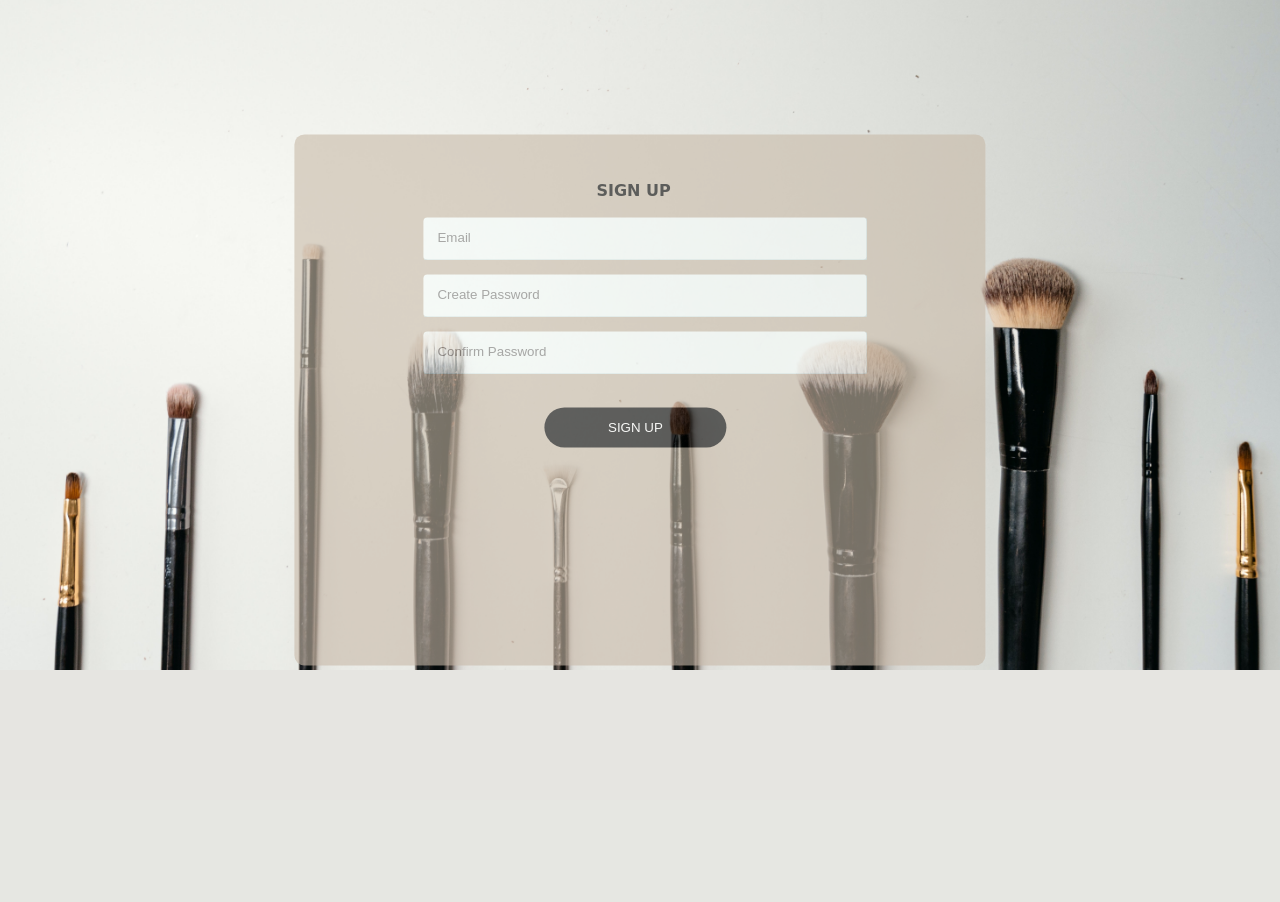
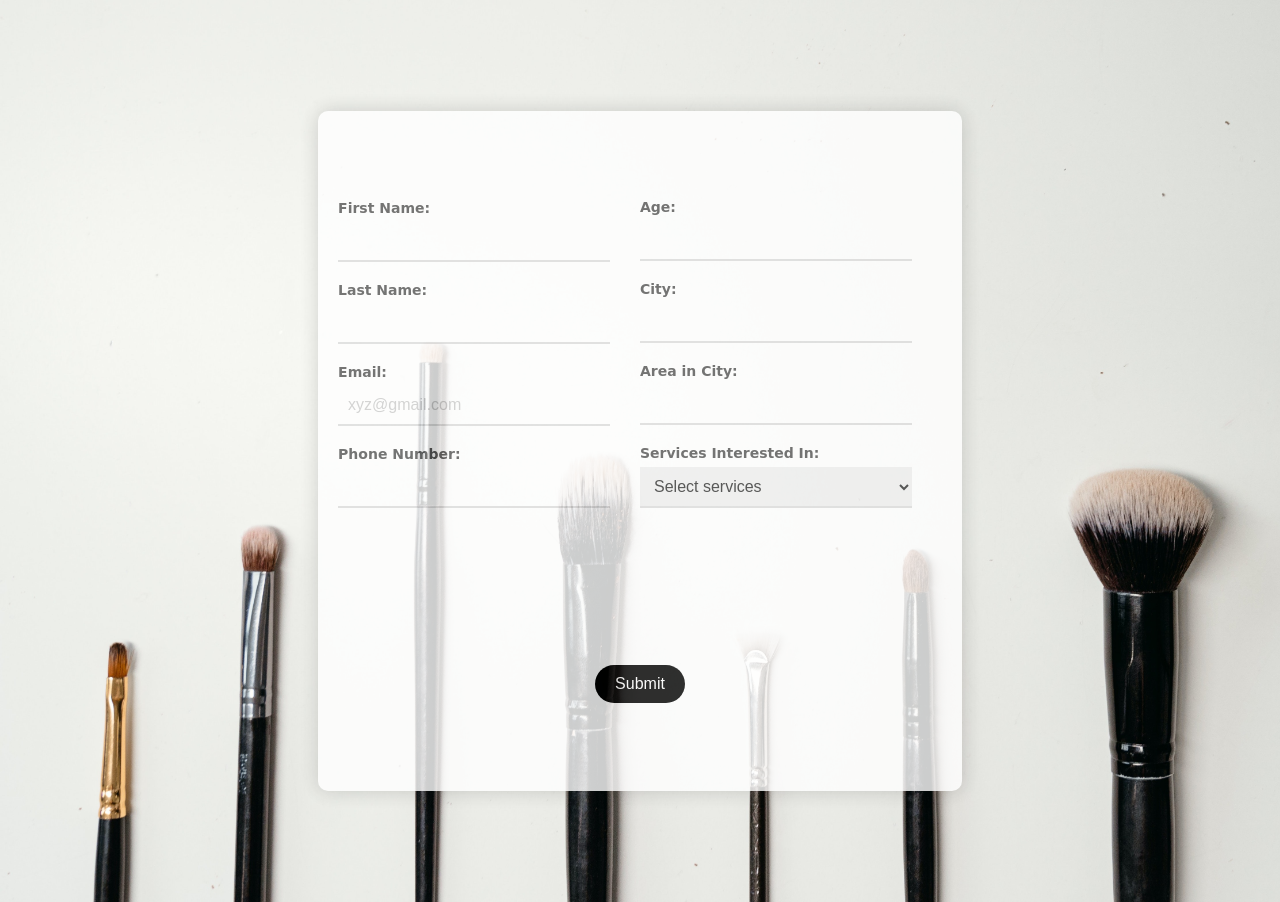
Before and after one commit to VAISHALI-NILE/SereneBeauty, a PHP site: page /signUp.html in a window 1280 px wide. Before the commit the page ends 670 px from the top, so only its background shows below. Run offline with PHP 8.4, Linux system fonts and the light colour scheme.

Commit message:
login sign up form updated

```diff
--- a/signUp.html
+++ b/signUp.html
@@ -1,20 +1,52 @@
 <!DOCTYPE html>
 <html>
 <head>
-        <title>SereneBeauty-SignUp</title>
+  <title>Beauty Salon Registration Form</title>
   <link rel="stylesheet" href="signup_style.css">
 </head>
-    <body >
-        <img id="sign-up-img" src="images\login-img.jpg" width="104%" height="104%">
-        <div id="signup-div">
-            <h4 id="signup-head">SIGN UP</h4><br>
-            <br><br>
-            <form>
-                <input id="input" type="email" name="email" placeholder="Email"><br><br><br>
-                <input id="input" type="password" name="password" placeholder="Create Password"><br><br><br>
-                <input id="input" type="password" name="confirmPassword " placeholder="Confirm Password"><br><br><br>
-                <input id="signup-btn" type="submit" name="sign-up-btn" value="SIGN UP">
+<body>
+  <div class="container">
+    <form action="#" method="POST">
+    <div class="form-container">
+      <div class="form-column">
+        <label for="first-name">First Name:</label>
+        <input class="form-input" type="text" name="first-name" required>
+
+        <label for="last-name">Last Name:</label>
+        <input class="form-input" type="text"  name="last-name" required>
+
+        <label for="email">Email:</label>
+        <input class="form-input" type="email" placeholder="xyz@gmail.com" name="email" required>
+        <label for="phone">Phone Number:</label>
+        <input class="form-input" type="tel"  name="phone" required>
+      </div>
+
+      <div class="form-column">
+
+
+        <label for="age">Age:</label>
+        <input class="form-input" type="number"  name="age" required>
+
+
+        <label for="city">City:</label>
+        <input class="form-input" type="text" name="city" required>
+
+        <label for="area">Area in City:</label>
+        <input class="form-input" type="text"  name="area" required>
+
+        <label for="services">Services Interested In:</label>
+        <select class="form-input" name="services" required>
+          <option  value="">Select services</option>
+          <option value="haircut">Haircut</option>
+          <option value="manicure">Manicure</option>
+          <option value="pedicure">Pedicure</option>
+          <option value="facial">Facial</option>
+        </select>
+      </div>
+      <div class="form-submit">
+        <button type="submit">Submit</button>
+      </div>
+    </div>
     </form>
-        </div>
   </body>
   </html>
--- a/signup_style.css
+++ b/signup_style.css
@@ -1,53 +1,107 @@
-body{
-  font-family:Bradley Hand,cursive;
-  overflow:hidden ;
-  background-color: #e6e5e1;
-}
-#signup-div{
-  background-color: #c8baa8;
-  height: 60%;
-  width: 50%;
-  position: absolute;
-  top: 50%;
-  left: 50%;
-  transform: translate(-50%, -50%);
-  padding: 2%;
-  border-radius: 10px;
-  opacity: 0.6;
+body {
+  margin: 0;
+  padding: 0;
+  background-image: url('images/login-img.jpg');
+  background-repeat: no-repeat;
+  background-size: cover;
+  font-family: Bradley Hand, cursive;
 }
 
-#signup-btn{
-  background-color: black;
-  padding: 2%;
-  color: white;
-  margin-left: 35%;
-  margin-top: 3%;
-  border: none;
-  border-radius: 50px;
-  padding-top: 2%;
-  padding-bottom: 2%;
-  padding-left: 10%;
-  padding-right: 10%;
+.container {
+  display: flex;
+  justify-content: center;
+  align-items: center;
+  min-height: 100vh;
+  margin: 4%;
+  padding-bottom: -5%;
+
+}
+.form-container {
+  display: flex;
+  flex-wrap: wrap;
+  justify-content: space-between;
+  align-items: center;
+  height: 80vh;
+
 }
 
-#input{
-  position: absolute;
-  background-color: #f5fcfa;
-  border-top: #c7dada;
-  border-left: #c7dada;
-  border-color: #c7dada;
-  border-radius: 4px;
-  border-width: 1px;
-  padding: 2%;
-  width: 60%;
-  margin-left: 15%;
+form {
+  display: flex;
+  flex-direction: row;
+  flex-wrap: wrap;
+  justify-content: space-between;
+  align-items: center;
+  max-width: 800px;
+  padding: 20px;
+  background-color: #ffffff;
+  border-radius: 10px;
+  box-shadow: 0px 0px 20px 0px rgba(0, 0, 0, 0.2);
+  transition: all 0.3s ease-in-out;
+  overflow: hidden;
+  opacity: 0.8;
+}
 
+.form-column {
+  display: flex;
+  flex-direction: column;
+  flex: 1;
+  margin-right: 30px;
+  width: 45%;
 }
-#signup-head{
-  position: absolute;
-  margin-left:40%;
-  color: black;
+
+label {
+  display: block;
+  margin-bottom: 6px;
+  font-weight: bold;
+  font-size: 14px;
+  color: #555;
 }
-#sign-up-img{
-  margin: -2%;
+
+.form-input {
+	border: none;
+	border-bottom: 2px solid #ddd;
+	box-sizing: border-box;
+	display: block;
+	margin-bottom: 20px;
+	padding: 10px;
+	width: 100%;
+	font-size: 16px;
+	font-weight: 500;
+	color: #333;
 }
+
+.form-input:focus {
+	outline: none;
+	border-color: #c8baa8;
+}
+
+.form-input::placeholder {
+  color: #ccc;
+}
+
+form button[type="submit"] {
+  padding: 10px 20px;
+  font-size: 16px;
+  border-radius: 50px;
+  border: none;
+  outline: none;
+  background-color: black;
+  color: #ffffff;
+  cursor: pointer;
+  transition: all 0.3s ease-in-out;
+}
+.form-submit {
+  width: 100%;
+  text-align: center;
+}
+
+form button[type="submit"]:hover {
+  background-color: rgba(0, 0, 0, 0.639);
+}
+
+@media only screen and (max-width: 600px) {
+  .form-column {
+    margin-right: 0;
+    margin-bottom: 30px;
+  }
+}
```
Also changed, not shown: login.html (+24 -17 lines), login_style.css (+74 -61 lines). Lines whose indentation alone changed are shown as unchanged.
